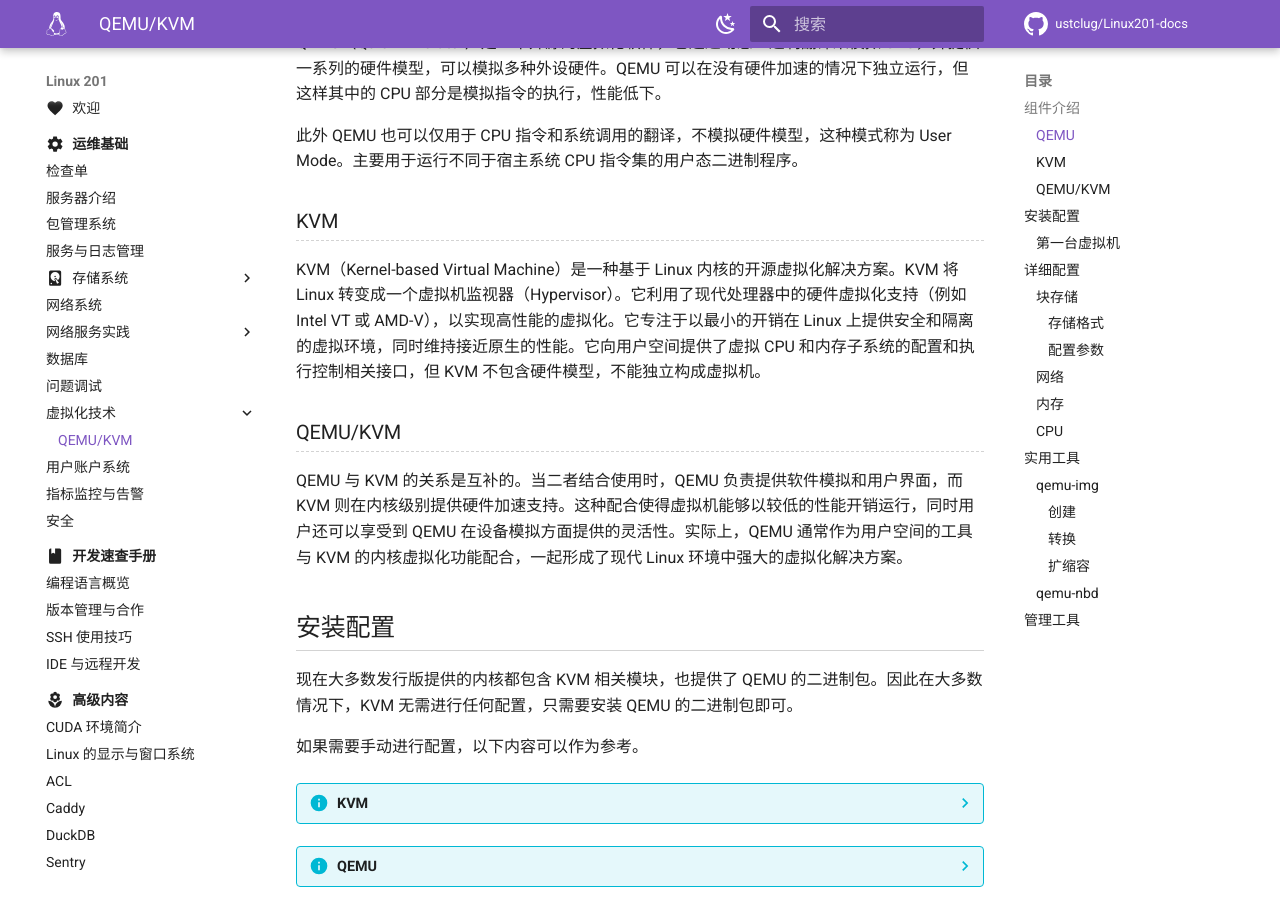
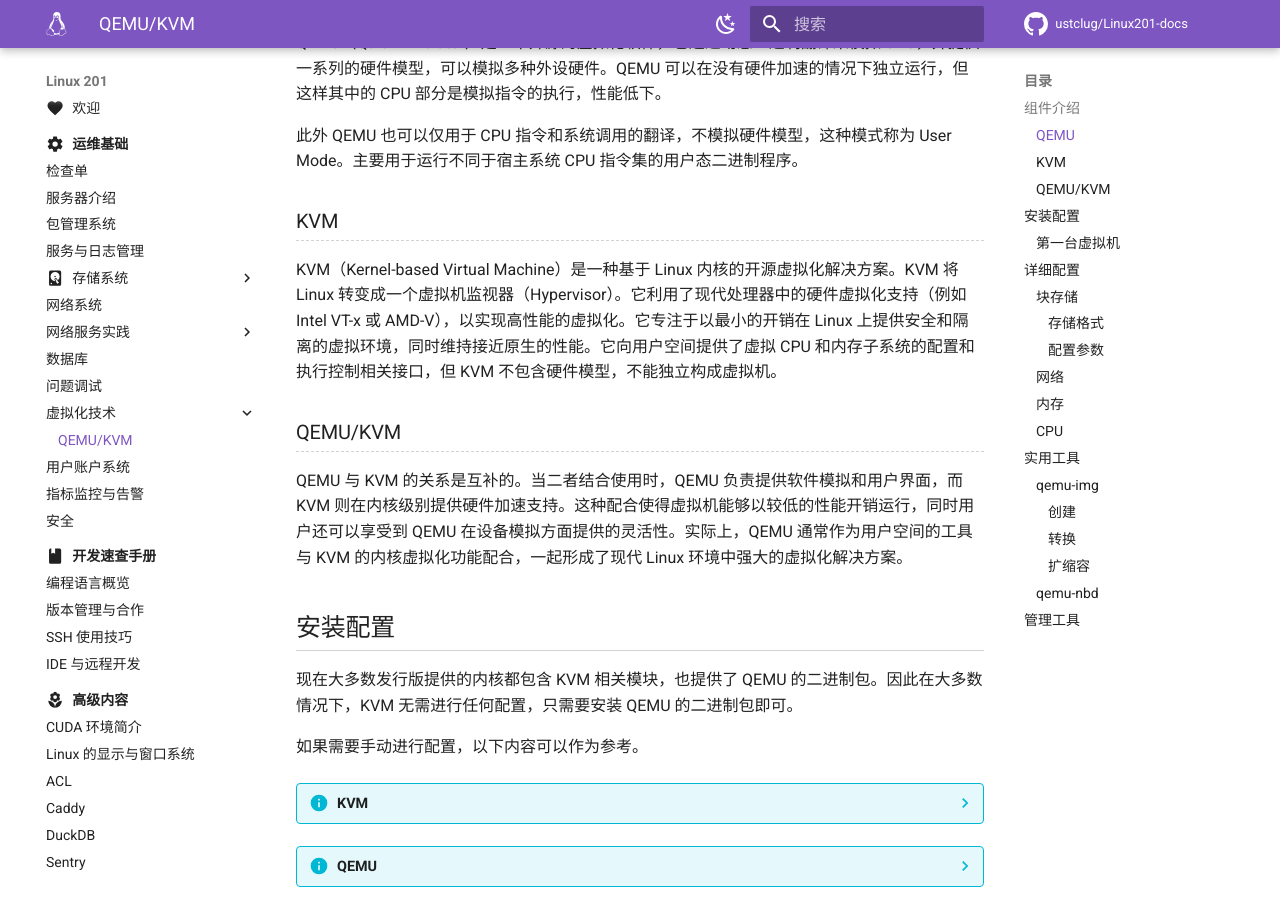
Before and after one commit to ustclug/Linux201-docs, an MkDocs documentation site: the page built from docs/ops/virtualization/qemu-kvm.md, in a window 1280 px wide and 900 px high, scrolled down 454 px. Built offline with MkDocs 1.6.1 and Material for MkDocs 9.7.7, drawn with Linux system fonts in a browser that asks for light colours; comment, search, counter and statistics services are not loaded.

```diff
--- a/docs/ops/virtualization/qemu-kvm.md
+++ b/docs/ops/virtualization/qemu-kvm.md
@@ -16,7 +16,7 @@ QEMU（Quick Emulator）是一个开源的虚拟化软件，它通过动态二
 
 ### KVM
 
-KVM（Kernel-based Virtual Machine）是一种基于 Linux 内核的开源虚拟化解决方案。KVM 将 Linux 转变成一个虚拟机监视器（Hypervisor）。它利用了现代处理器中的硬件虚拟化支持（例如 Intel VT 或 AMD-V），以实现高性能的虚拟化。它专注于以最小的开销在 Linux 上提供安全和隔离的虚拟环境，同时维持接近原生的性能。它向用户空间提供了虚拟 CPU 和内存子系统的配置和执行控制相关接口，但 KVM 不包含硬件模型，不能独立构成虚拟机。
+KVM（Kernel-based Virtual Machine）是一种基于 Linux 内核的开源虚拟化解决方案。KVM 将 Linux 转变成一个虚拟机监视器（Hypervisor）。它利用了现代处理器中的硬件虚拟化支持（例如 Intel VT-x 或 AMD-V），以实现高性能的虚拟化。它专注于以最小的开销在 Linux 上提供安全和隔离的虚拟环境，同时维持接近原生的性能。它向用户空间提供了虚拟 CPU 和内存子系统的配置和执行控制相关接口，但 KVM 不包含硬件模型，不能独立构成虚拟机。
 
 ### QEMU/KVM
 
```
